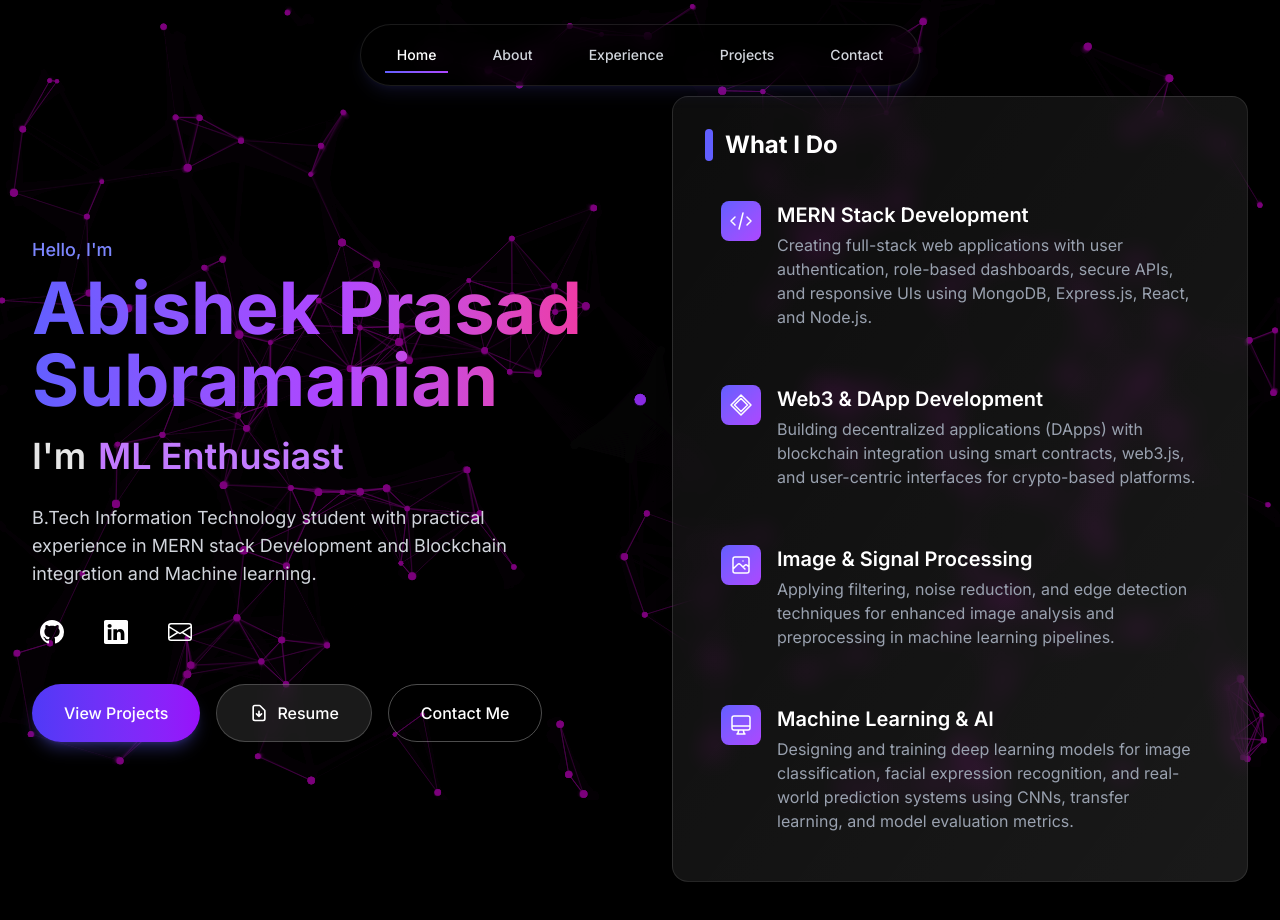
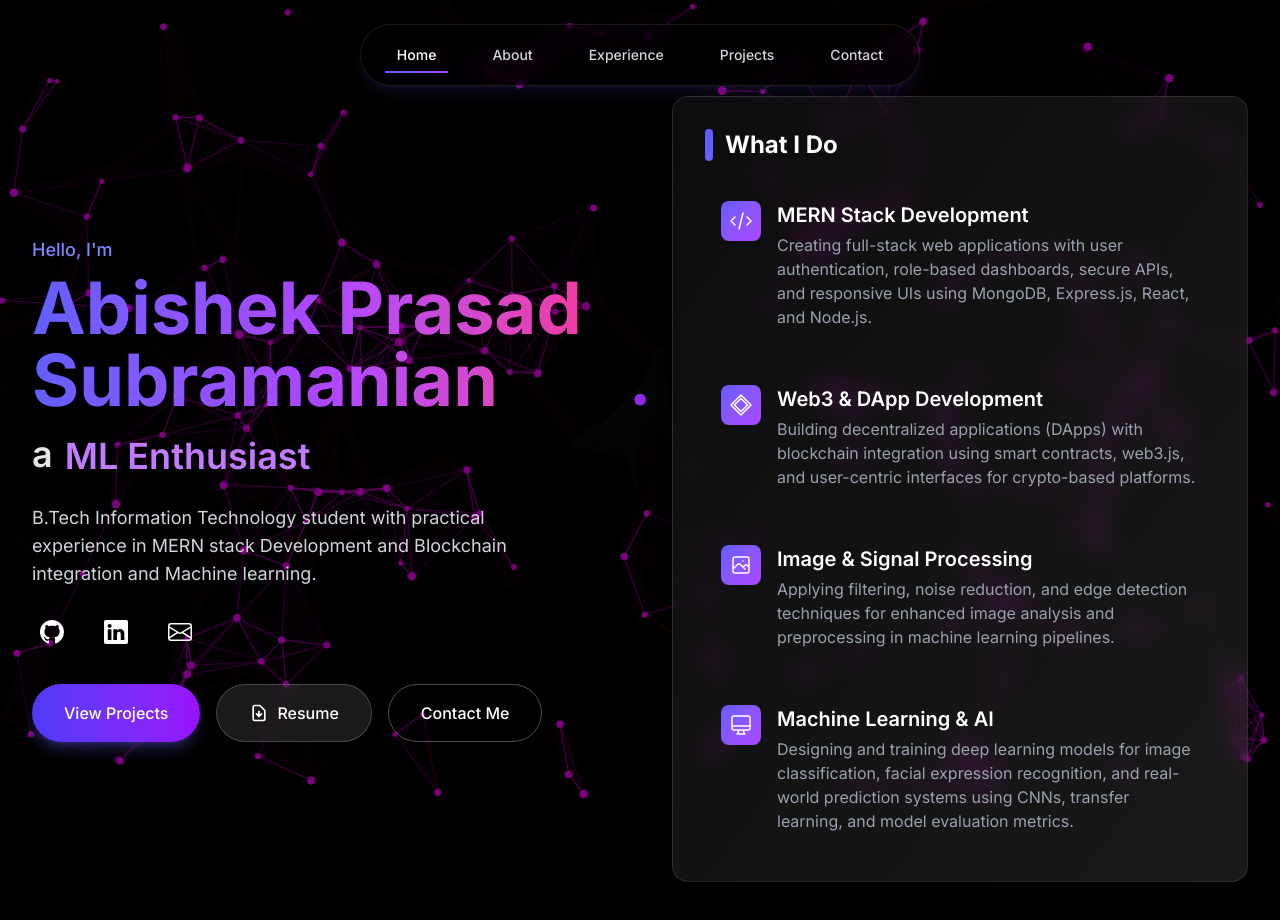
Before and after one commit to AbishekPrasad/Abishek-Prasad-Subramanian, a React (Vite) app: page / in a window 1280 px wide. Shown: the top 920 px of the page. Built offline with nearby package versions, Linux system fonts and the light colour scheme.

Commit message:
Update Home.jsx

```diff
--- a/src/pages/Home.jsx
+++ b/src/pages/Home.jsx
@@ -54,7 +54,7 @@ const Home = () => {
               transition={{ duration: 0.5, delay: 0.9 }}
             >
               <div className="flex items-center">
-                <span className="mr-3">I'm </span>
+                <span className="mr-3 h-11">a </span>
                 <div className="h-12 overflow-hidden">
                   <div>
                       <div className="h-12 flex items-center text-indigo-400 animate-slide-up delay-[200ms]">B.Tech IT Student</div>
```
